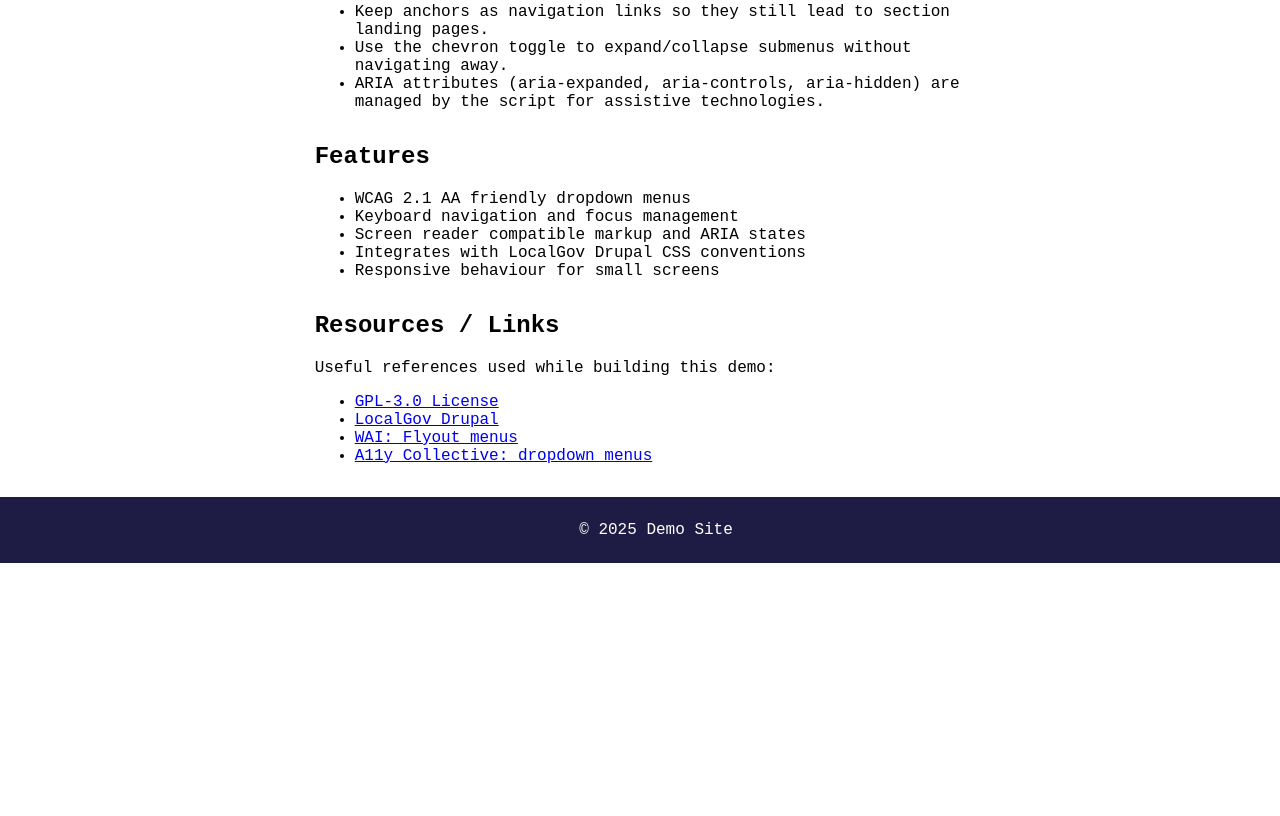
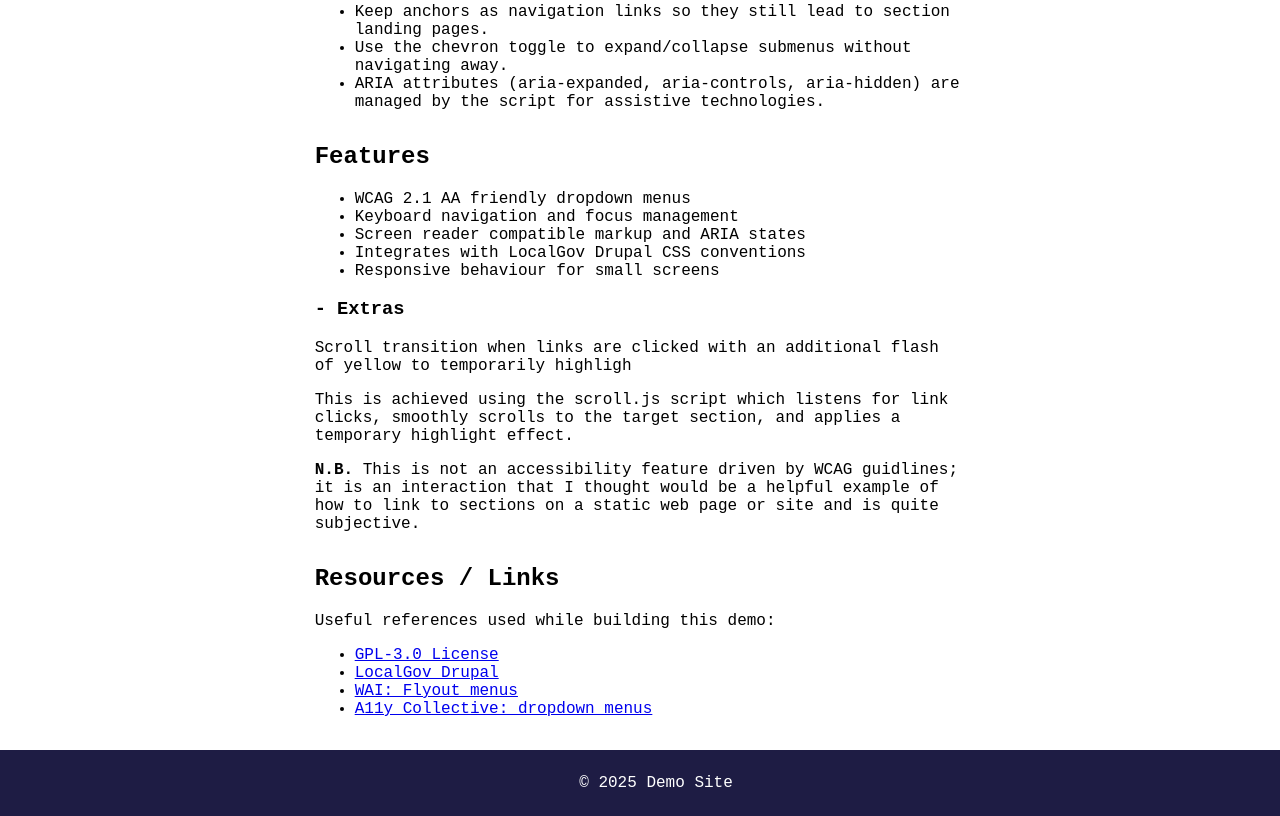
Before and after one commit to Swarbs1991/accessible-dropdown-menus, a plain HTML site: page index.html in a window 1280 px wide. Shown: the part 738-1554 px from the top of the page. Before the commit the page ends 1301 px from the top, so only its background shows below. Drawn offline with Linux system fonts and the light colour scheme.

Commit message:
Adding more description

```diff
--- a/index.html
+++ b/index.html
@@ -92,6 +92,11 @@
         <li>Integrates with LocalGov Drupal CSS conventions</li>
         <li>Responsive behaviour for small screens</li>
       </ul>
+
+      <h3> - Extras</h3>
+      <p>Scroll transition when links are clicked with an additional flash of yellow to temporarily highligh</p>
+      <p>This is achieved using the scroll.js script which listens for link clicks, smoothly scrolls to the target section, and applies a temporary highlight effect.</p>
+      <p><b>N.B.</b> This is not an accessibility feature driven by WCAG guidlines; it is an interaction that I thought would be a helpful example of how to link to sections on a static web page or site and is quite subjective.</p>
     </section>
 
     <section id="resources">
@@ -111,5 +116,6 @@
     <p>&copy; 2025 Demo Site</p>
   </footer>
   <script src="nav.js" defer></script>
+  <script src="scroll.js" defer></script>
 </body>
 </html>
```
Also changed, not shown: 1 other file.
